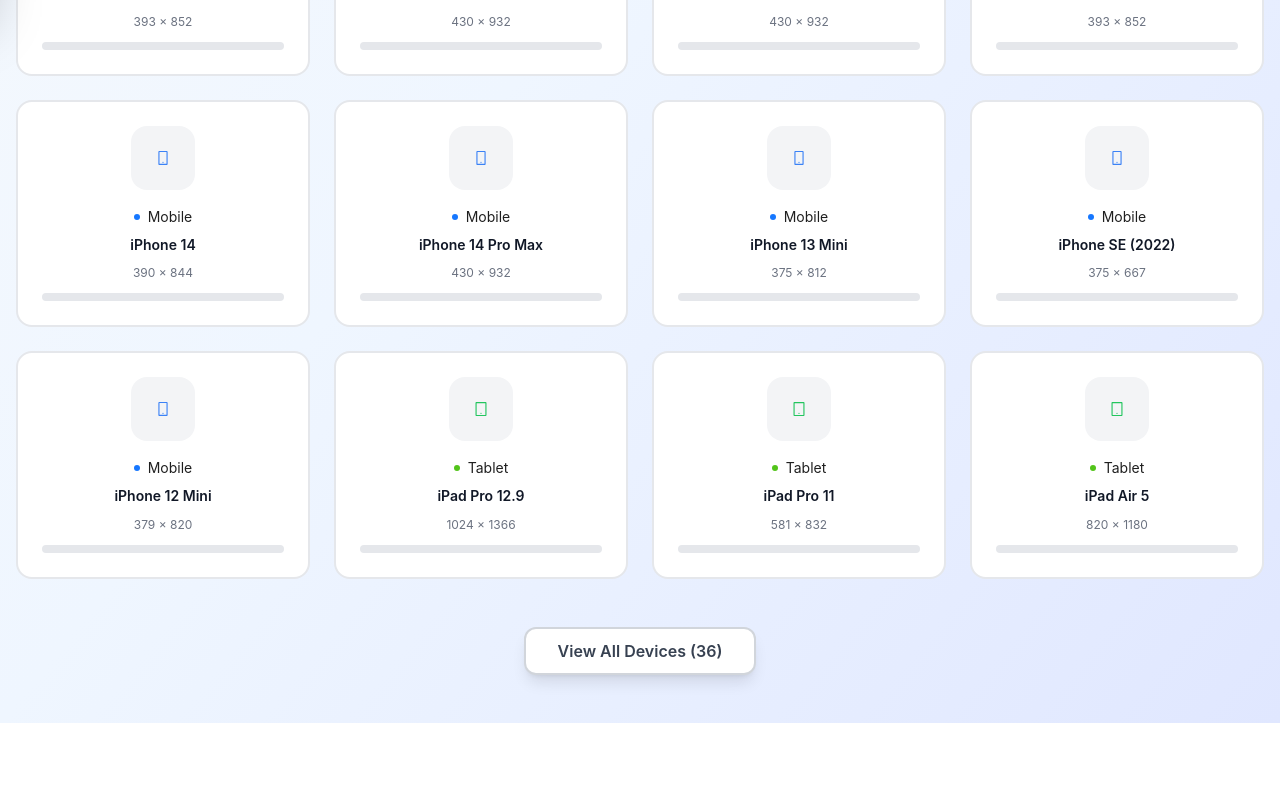
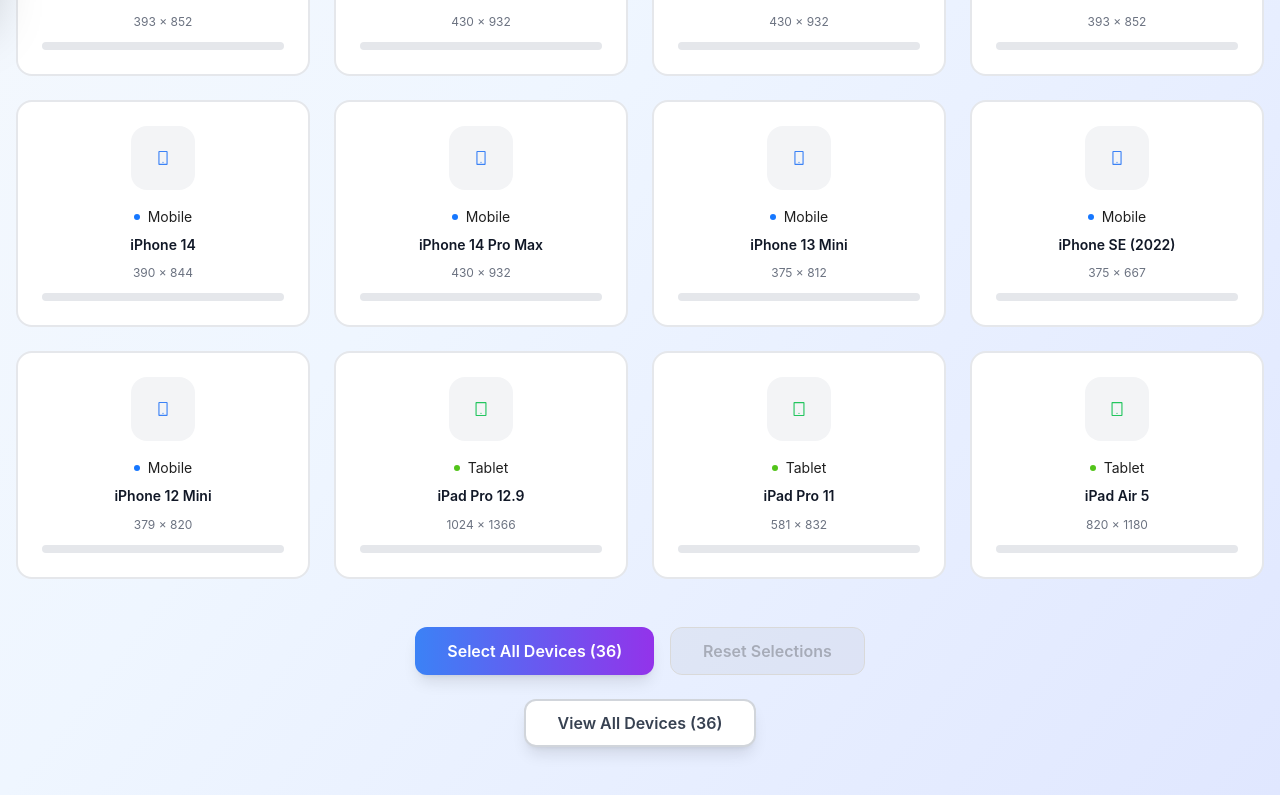
Before and after one commit to onlyVishesh/DevicePreview, a React (Vite) app: page /app in a window 1280 px wide. Shown: the part 868-1663 px from the top of the page. Before the commit the page ends 1591 px from the top, so only its background shows below. Built offline with nearby package versions, Linux system fonts and the light colour scheme.

Commit message:
Added show all and reset button

```diff
--- a/src/pages/Home/Home.jsx
+++ b/src/pages/Home/Home.jsx
@@ -165,6 +165,20 @@
     addToBookmarks(bookmarkData.url, bookmarkData.title);
   };
 
+  const resetScreens = () => {
+    setScreens(DefaultScreens.map((screen) => ({ ...screen, checked: false })));
+    localStorage.removeItem("selectedScreens");
+    localStorage.removeItem("customScreens");
+  };
+
+  const selectAllScreens = () => {
+    const updatedScreens = screensValues.map((screen) => ({
+      ...screen,
+      checked: true,
+    }));
+    setScreens(updatedScreens);
+  };
+
   return (
     <div className="min-h-screen bg-gradient-to-br from-slate-50 via-blue-50 to-indigo-100">
       {/* Modern Sidebar */}
@@ -224,11 +238,32 @@
           <Button
             type="dashed"
             icon={<PlusOutlined />}
-            className="w-full mb-6 h-12 border-2 border-dashed border-blue-300 text-blue-600 hover:border-blue-500 hover:text-blue-700"
+            className="w-full mb-4 h-12 border-2 border-dashed border-blue-300 text-blue-600 hover:border-blue-500 hover:text-blue-700"
             onClick={handleAddCustomScreen}
           >
             Add Custom Device
           </Button>
+
+          {/* Select All and Reset buttons */}
+          <div className="mb-6 space-y-2">
+            <Button
+              type="primary"
+              className="w-full h-10 bg-blue-600 hover:bg-blue-700 border-0 rounded-lg font-medium"
+              onClick={selectAllScreens}
+              disabled={screensValues.every((screen) => screen.checked)}
+            >
+              Select All Devices ({screensValues.length})
+            </Button>
+            <Button
+              type="default"
+              danger
+              className="w-full h-10 border-red-300 text-red-600 hover:bg-red-50 hover:border-red-400 rounded-lg font-medium"
+              onClick={resetScreens}
+              disabled={!screensValues.some((screen) => screen.checked)}
+            >
+              Reset All Selections
+            </Button>
+          </div>
 
           <div className="mb-4">
             <h3 className="text-lg font-semibold text-gray-900 mb-4">
@@ -349,7 +384,7 @@
               ref={cardsRef}
               className="grid grid-cols-1 sm:grid-cols-2 lg:grid-cols-3 xl:grid-cols-4 gap-6"
             >
-              {filteredScreens.slice(0, 12).map((screen, index) => {
+              {filteredScreens.slice(0, 12).map((screen) => {
                 const { category, color } = getDeviceCategory(
                   screen.deviceName
                 );
@@ -396,6 +431,27 @@
             </div>
 
             <div className="text-center py-12">
+              <div className="flex flex-col sm:flex-row gap-4 items-center justify-center mb-6">
+                <Button
+                  type="primary"
+                  size="large"
+                  className="bg-blue-600 hover:bg-blue-700 border-0 rounded-xl px-8 h-12 font-semibold shadow-lg"
+                  onClick={selectAllScreens}
+                  disabled={screensValues.every((screen) => screen.checked)}
+                >
+                  Select All Devices ({screensValues.length})
+                </Button>
+                <Button
+                  size="large"
+                  danger
+                  className="border-red-300 text-red-600 hover:bg-red-50 hover:border-red-400 rounded-xl px-8 h-12 font-semibold shadow-lg"
+                  onClick={resetScreens}
+                  disabled={!screensValues.some((screen) => screen.checked)}
+                >
+                  Reset Selections
+                </Button>
+              </div>
+
               <Button
                 size="large"
                 onClick={() => setShowSidebar(true)}
```
